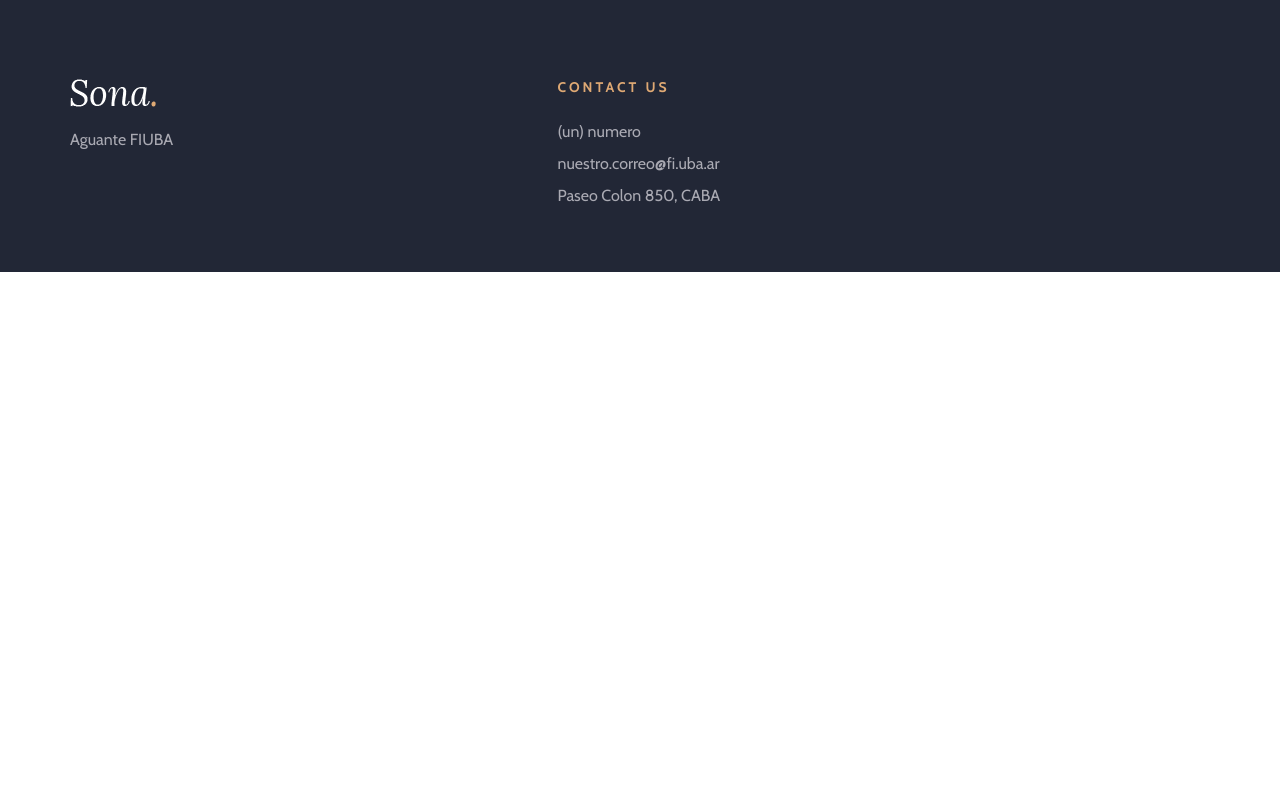
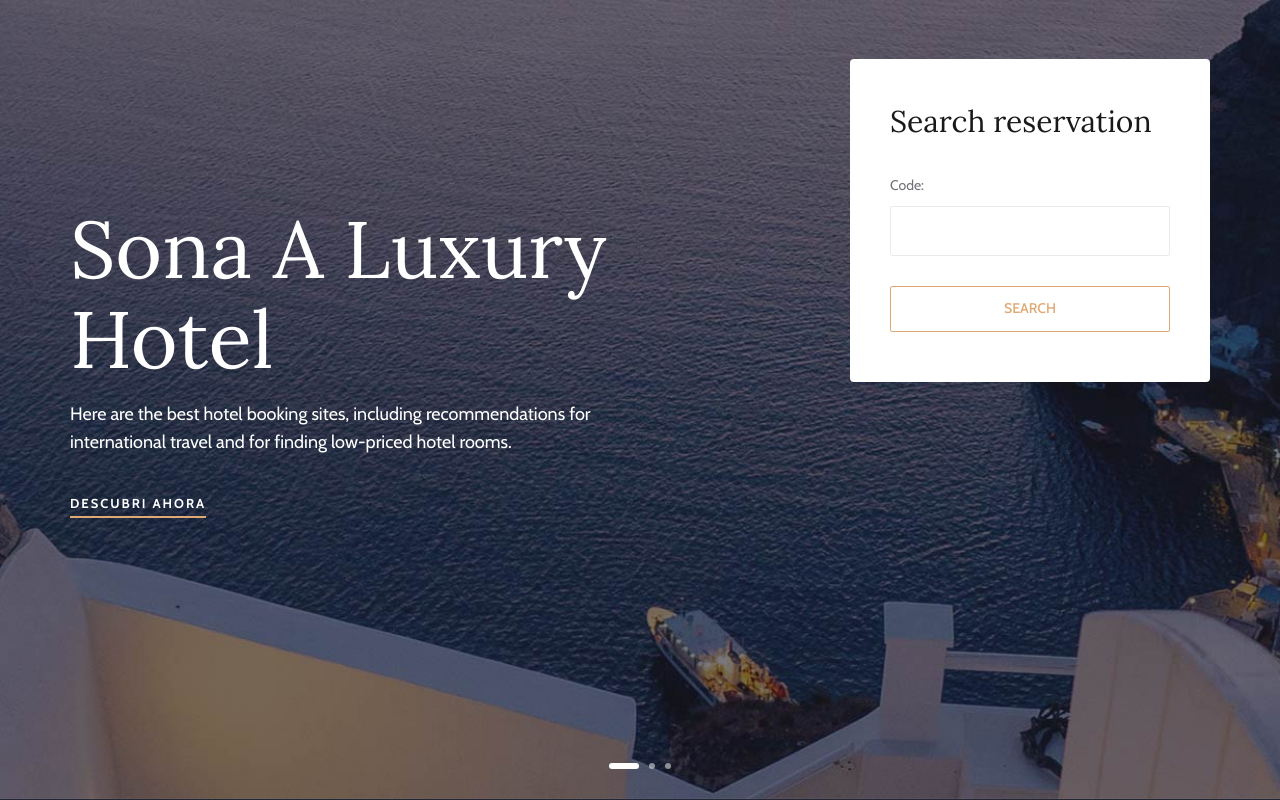
Before and after one commit to emanuel955/TP---Equipo-Futuros-Ingenieros, a Flask app: page /reserva in a window 1280 px wide; the page is wider, and only the part inside the window is pictured. Shown: the part 175-975 px from the top of that part. Before the commit the page ends 447 px from the top of that part, so only its background shows below. Run offline with Flask 3, Linux system fonts and the light colour scheme; some libraries are stand-ins or nearby versions; grey boxes are pictures that could not be loaded.

Commit message:
Adecua reserva.html al nuevo base, cambia el idioma

```diff
--- a/templates/reserva.html
+++ b/templates/reserva.html
@@ -1,6 +1,8 @@
 {% extends 'base.html' %}
+
 {% block title %}Reserva{% endblock %}
-{% block body %}
+
+{% block content %}
 <body>
     <!-- Hero Section Begin -->
     <section class="hero-section h-100">
@@ -8,22 +10,22 @@
             <div class="row">
                 <div class="col-lg-6">
                     <div class="hero-text">
-                        <h1>Sona Un hotel de lujo</h1>
-                        <p>Aca podras encontrar las mejores reservas de hoteles,incluyendo recomendaciones para viajes
-                            internacionales y para encontrar habitaciones a un muy bajo precio.</p>
+                        <h1>Sona A Luxury Hotel</h1>
+                        <p>Here are the best hotel booking sites, including recommendations for international
+                            travel and for finding low-priced hotel rooms.</p>
                         <a href="#" class="primary-btn">Descubri ahora</a>
                     </div>
                 </div>
                 <div class="col-xl-4 col-lg-5 offset-xl-2 offset-lg-1">
                     <div class="booking-form">
-                        <h3>Busqueda de Reserva</h3>
+                        <h3>Search reservation</h3>
                         <form action="#">
                             <div class="check-date">
-                                <label for="date-in">Codigo:</label>
+                                <label for="date-in">Code:</label>
                                 <input type="text" class="mail-input" id="date-in">
                                 <i class=""></i>
                             </div>
-                            <button type="submit">BUSCAR</button>
+                            <button type="submit">SEARCH</button>
                         </form>
                     </div>
                 </div>
```
